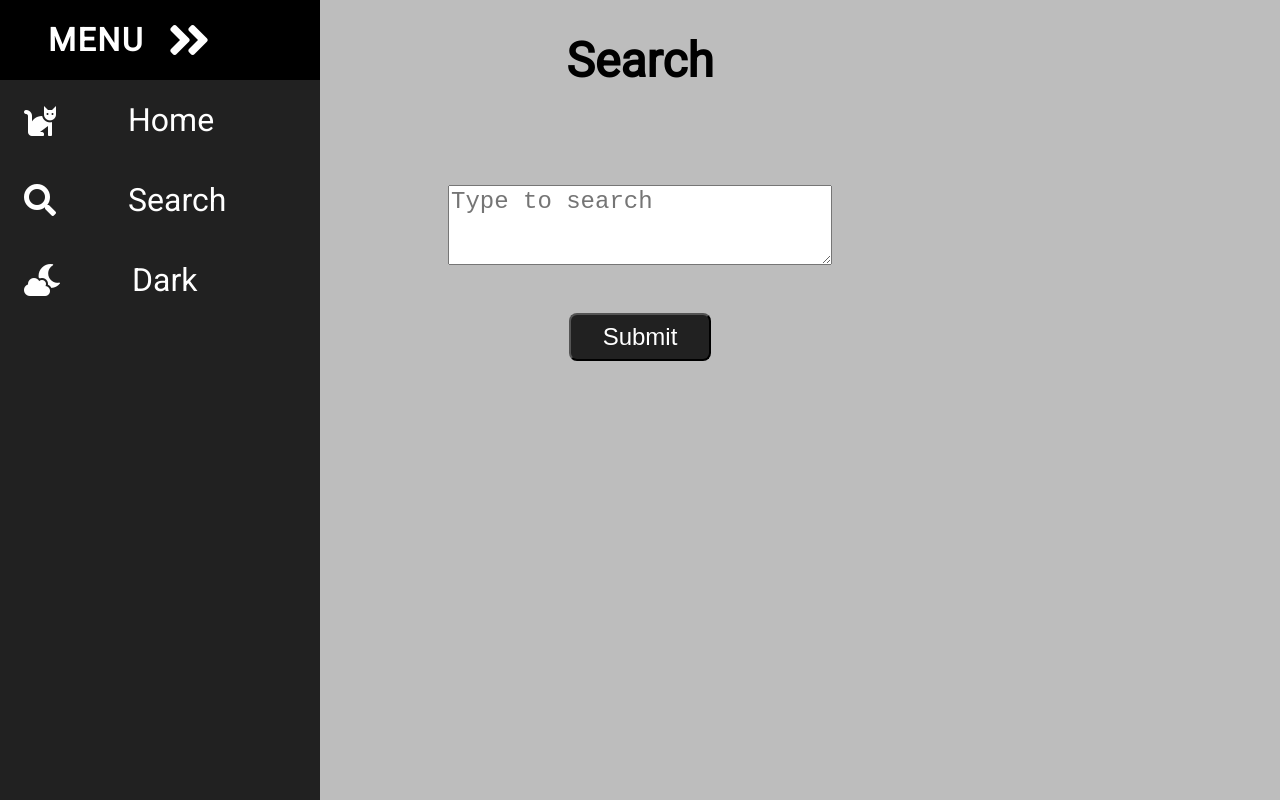
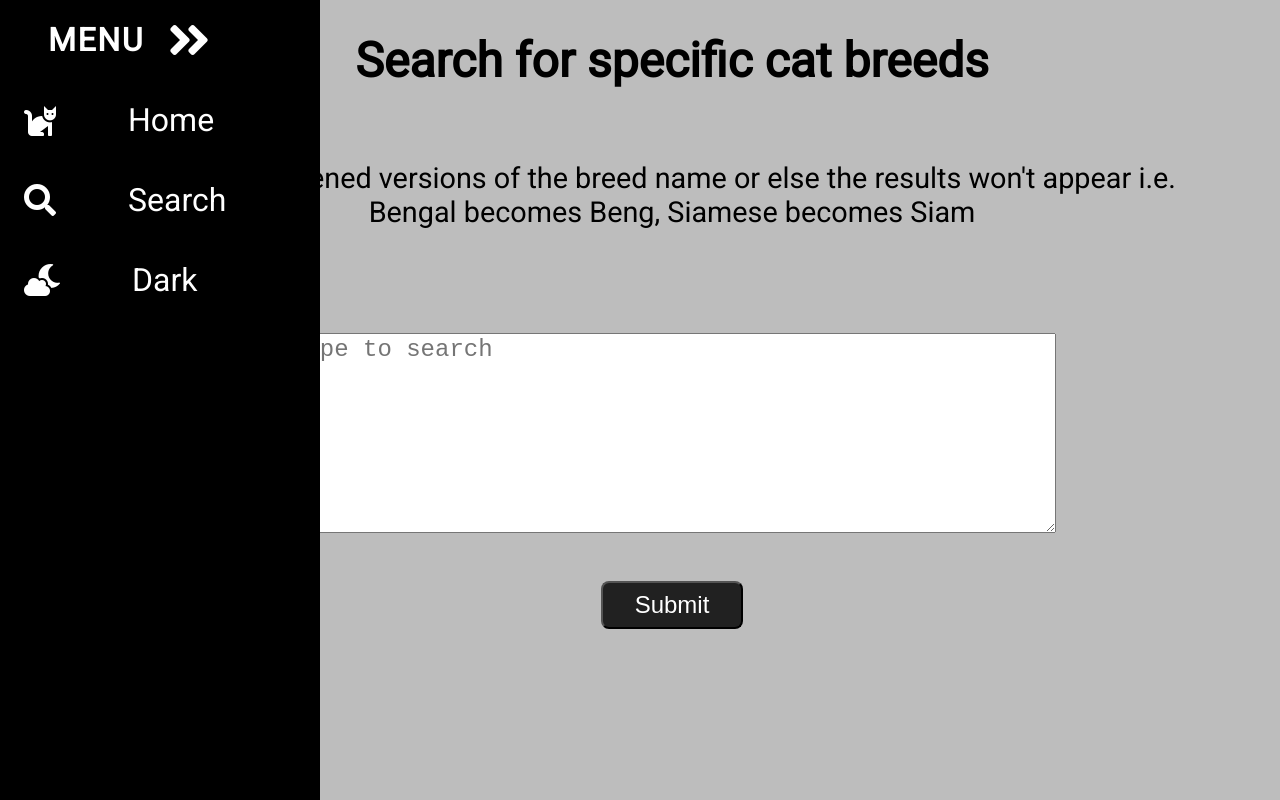
Before and after one commit to Evany226/CAT-API, a website built with Parcel: page src/search.html in a window 1280 px wide. Built offline with nearby package versions, Linux system fonts and the light colour scheme.

Commit message:
fixed search section

```diff
--- a/src/scss/_navbar.scss
+++ b/src/scss/_navbar.scss
@@ -22,7 +22,7 @@
 
 .navbar {
   position: fixed;
-  background-color: color(primary-text-color);
+  background-color: black;
   transition: 200ms ease;
   z-index: 1;
 }
--- a/src/scss/_search.scss
+++ b/src/scss/_search.scss
@@ -1,3 +1,15 @@
+.search-page {
+  @include flex-column-center;
+  margin-left: 4rem;
+}
+
+.search-info {
+  font-size: 1.8rem;
+  max-width: 80vw;
+  font-weight: 100;
+  text-align: center;
+}
+
 .search-header {
   font-size: 3rem;
   margin: 2rem auto 3rem auto;
@@ -21,8 +33,8 @@
   margin: 2rem auto;
 }
 #search-area {
-  width: 30vw;
-  height: 10vh;
+  width: 60vw;
+  height: 25vh;
   font-size: 1.5rem;
   margin: 3rem auto;
 }
@@ -35,3 +47,48 @@
   color: white;
   font-weight: 300;
 }
+
+@include largetablet {
+  #search-area {
+    width: 70vw;
+    height: 15vh;
+  }
+
+  .search-form {
+    width: 80vw;
+  }
+}
+
+@include tablet {
+  #search-area {
+    width: 70vw;
+  }
+
+  .search-form {
+    width: 80vw;
+  }
+}
+
+@include mobile {
+  #search-area {
+    width: 75vw;
+  }
+
+  .search-form {
+    width: 80vw;
+  }
+
+  .search-header {
+    font-size: 2.5rem;
+  }
+
+  .search-info {
+    font-size: 1.5rem;
+  }
+}
+
+@media only screen and (max-width: 600px) {
+  .search-page {
+    margin-left: 0rem;
+  }
+}
--- a/src/search.html
+++ b/src/search.html
@@ -44,7 +44,10 @@
         </ul>
     </nav>
 
-        <h1 class="search-header">Search</h1>
+    <section class="search-page">
+        <h1 class="search-header">Search for specific cat breeds</h1>
+        <h2 class="search-info">Enter shortened versions of the breed name or else the results won't appear i.e. Bengal becomes Beng, Siamese becomes Siam</h2>
+
             <form id="search-form" class="search-form">
                 <textarea
                     name="search-area"
@@ -53,8 +56,10 @@
                 ></textarea>
                 <input type="submit" class="submit-button" />
             </form>
-        <section class="main-container">
+
+            <section class="second-container">
                 <div class="item-grid"></div>
+            </section>
     </section>
         <script type="module" src="js/search.js"></script>
 
```
Lines whose indentation alone changed are shown as unchanged.
